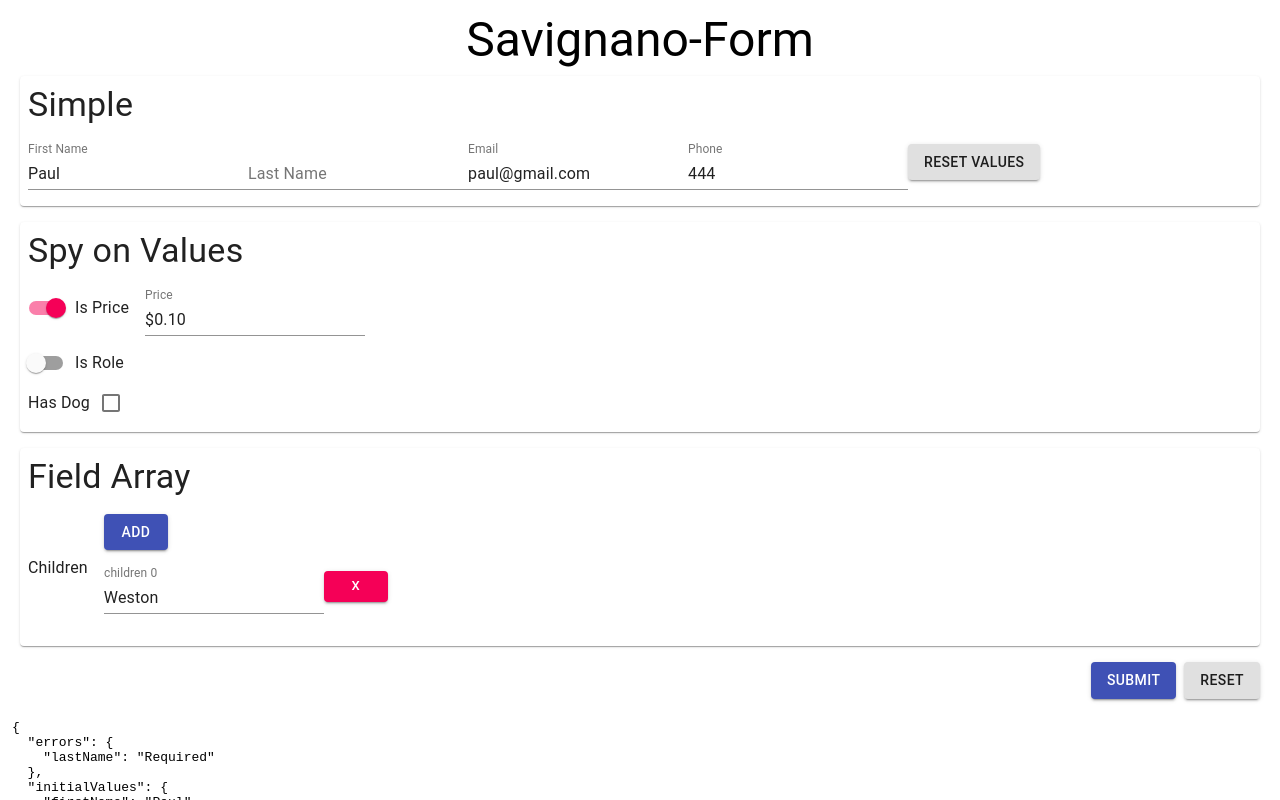
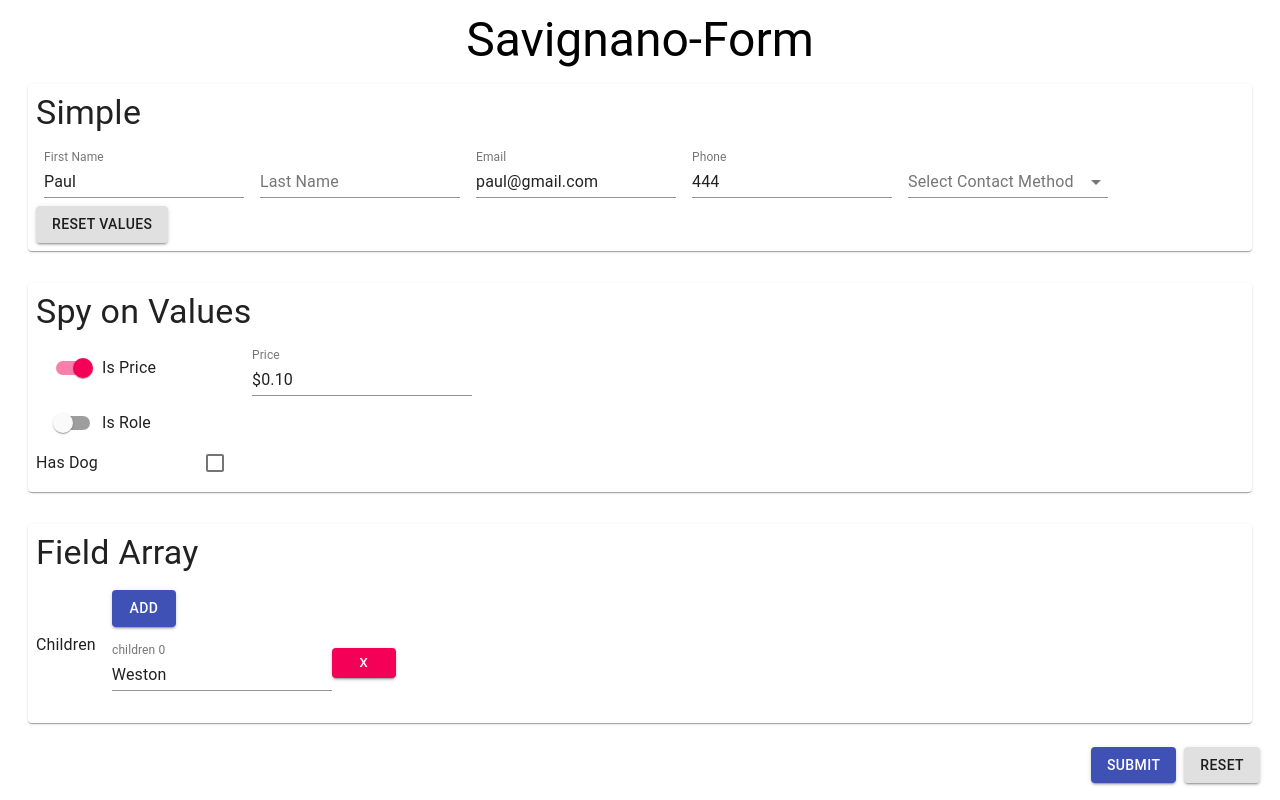
Before and after one commit to PaulSavignano/savignano-form, a React (Create React App) app: page / in a window 1280 px wide. Shown: the top 800 px of the page. Built offline with nearby package versions, Linux system fonts and the light colour scheme.

Commit message:
[useFormFieldArray]  remove console logs

```diff
--- a/package.json
+++ b/package.json
@@ -1,6 +1,6 @@
 {
   "name": "savignano-form",
-  "version": "0.2.8",
+  "version": "0.2.9",
   "description": "React Components for managing form state",
   "repository": {
     "type": "git",
@@ -22,7 +22,7 @@
   ],
   "license": "MIT",
   "author": "Paul Savignano <paul.savignano@gmail.com> (http://github.com/PaulSavignano)",
-  "main": "dist/index.js",
+  "main": "dist/index",
   "module": "dist/index.js",
   "files": [
     "dist"
--- a/src/examples/App.js
+++ b/src/examples/App.js
@@ -4,6 +4,7 @@ import { makeStyles } from '@material-ui/core/styles'
 import Button from '@material-ui/core/Button'
 import Typography from '@material-ui/core/Typography'
 import Card from '@material-ui/core/Card'
+import MenuItem from '@material-ui/core/MenuItem'
 
 import {
   Form,
@@ -34,8 +35,8 @@ const useStyles = makeStyles(theme => ({
     justifyContent: 'center',
   },
   Card: {
-    margin: 8,
-    padding: 8,
+    margin: theme.spacing(2),
+    padding: theme.spacing(1),
   },
   main: {
     padding: 4,
@@ -58,9 +59,9 @@ const useStyles = makeStyles(theme => ({
   switch: {
     width: '100%'
   },
-  textField: {
-    marginLeft: theme.spacing.unit,
-    marginRight: theme.spacing.unit,
+  FormField: {
+    marginLeft: theme.spacing(1),
+    marginRight: theme.spacing(1),
     width: 200
   },
   row: {
@@ -69,6 +70,12 @@ const useStyles = makeStyles(theme => ({
     alignItems: 'center'
   },
 }))
+
+const selectOptions = [
+  { label: 'Select Type', value: undefined },
+  { label: 'Email', value: 'email' },
+  { label: 'Phone', value: 'phone' }
+]
 
 
 function validate({ values }) {
@@ -120,23 +127,27 @@ function App() {
           <Typography variant="h4">Simple</Typography>
           <div className={classes.row}>
             <FormField
+              className={classes.FormField}
               component={FieldText}
               label="First Name"
               name="firstName"
             />
             <FormField
+              className={classes.FormField}
               component={FieldText}
               label="Last Name"
               name="lastName"
               onValidate={validateRequired}
             />
             <FormField
+              className={classes.FormField}
               component={FieldText}
               label="Email"
               name="email"
               onValidate={[validateRequired, validateEmail]}
             />
             <FormField
+              className={classes.FormField}
               component={FieldText}
               label="Phone"
               name="phone"
@@ -144,6 +155,21 @@ function App() {
               onFormat={formatPhone}
               isPersistOnUnmount={false}
             />
+            <FormField
+              className={classes.FormField}
+              component={FieldText}
+              label="Select Contact Method"
+              name="contactMethod"
+              onValidate={validateRequired}
+              isPersistOnUnmount={false}
+              select
+            >
+              {selectOptions.map(option => (
+                <MenuItem key={option.label} value={option.value}>
+                  {option.label}
+                </MenuItem>
+              ))}
+            </FormField>
             <FormReset
               variant="contained"
               component={Button}
@@ -158,6 +184,7 @@ function App() {
           <Typography variant="h4">Spy on Values</Typography>
           <div className={classes.row}>
             <FormField
+              className={classes.FormField}
               component={FieldSwitch}
               label="Is Price"
               name="isPrice"
@@ -185,6 +212,7 @@ function App() {
           </div>
           <div className={classes.row}>
             <FormField
+              className={classes.FormField}
               component={FieldSwitch}
               label="Is Role"
               name="isRole"
@@ -197,6 +225,7 @@ function App() {
                     <>
                       <Typography>Role</Typography>
                       <FormField
+                        className={classes.FormField}
                         component={FieldRadio}
                         name="role"
                         label="mother"
@@ -204,6 +233,7 @@ function App() {
                         value="mother"
                       />
                       <FormField
+                        className={classes.FormField}
                         component={FieldRadio}
                         name="role"
                         label="father"
@@ -211,6 +241,7 @@ function App() {
                         value="father"
                       />
                       <FormField
+                        className={classes.FormField}
                         component={FieldRadio}
                         name="role"
                         label="son"
@@ -218,6 +249,7 @@ function App() {
                         value="son"
                       />
                       <FormField
+                        className={classes.FormField}
                         component={FieldRadio}
                         name="role"
                         label="daughter"
@@ -233,7 +265,12 @@ function App() {
           </div>
           <div className={classes.row}>
             <Typography>Has Dog</Typography>
-            <FormField component={FieldCheckbox} name="hasDog" type="checkbox" />
+            <FormField
+              className={classes.FormField}
+              component={FieldCheckbox}
+              name="hasDog"
+              type="checkbox"
+            />
           </div>
         </Card>
 
--- a/src/lib/useFormFieldArray.js
+++ b/src/lib/useFormFieldArray.js
@@ -60,14 +60,10 @@ function useFormFieldArray({ name }) {
   }
 
   useEffect(() => {
-    console.log('value', value, 'lastValue.current', lastValueArray.current, 'touched', Boolean(getIn(touched, name)))
     if (value.length !== lastValueArray.current.length) {
       const isTouched = Boolean(getIn(touched, name))
       if (!isTouched) {
         setValueArray(getInitialValueArray({ name, value, initialValues, defaultValues }))
-      }
-      if (isTouched) {
-        console.log('got it')
       }
       lastValueArray.current = getValueArray(value)
     }
```
